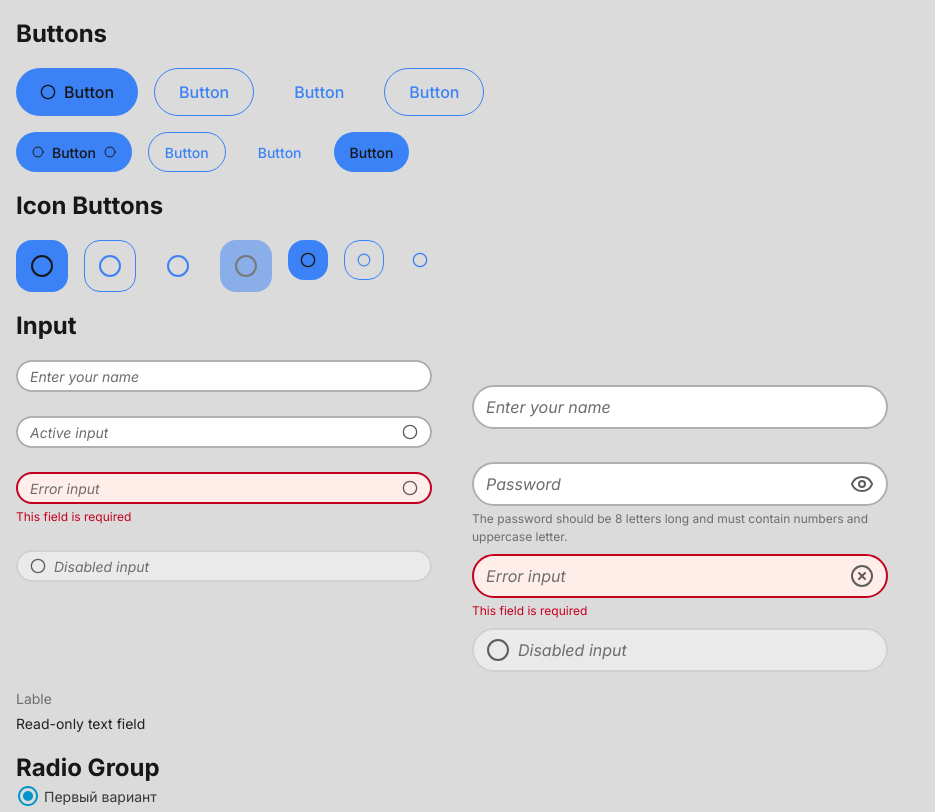
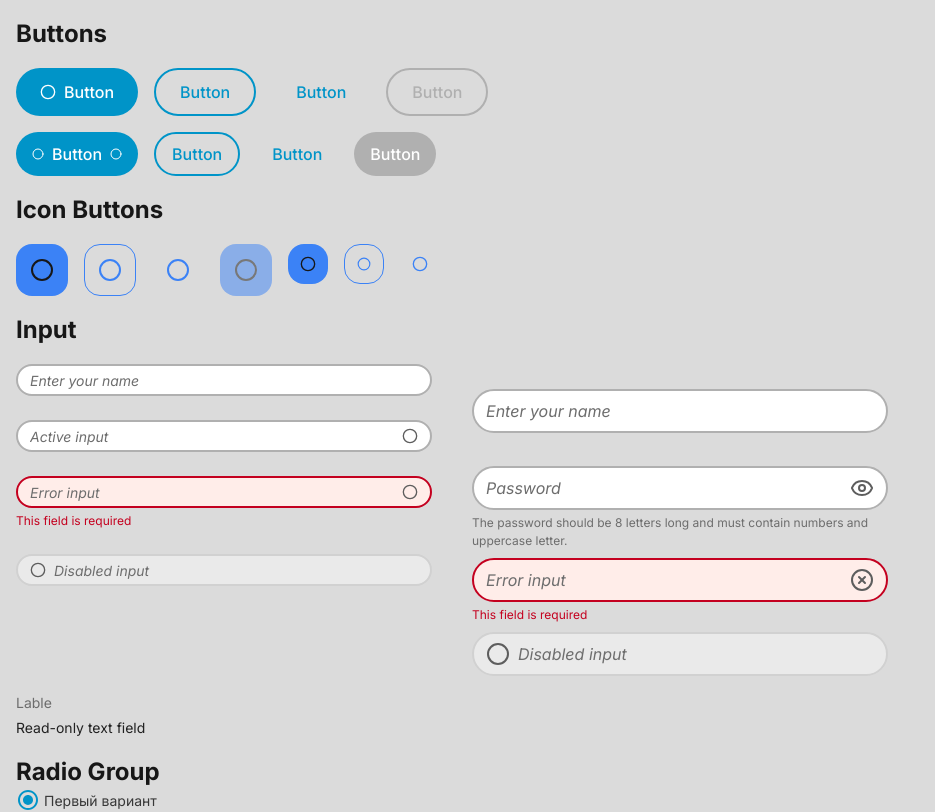
Before and after one commit to alenanish/GraduationThesis, a Next.js app: page / in a window 1280 px wide. Shown: the top 812 px of the page, without its empty margins (0-935 px from the left). Built offline with nearby package versions, Linux system fonts and the light colour scheme.

Commit message:
Add prime/base colors and L size

```diff
--- a/app/components/ui/button.tsx
+++ b/app/components/ui/button.tsx
@@ -1,7 +1,7 @@
 import React, { ButtonHTMLAttributes, MouseEvent, ReactNode } from "react";
 
 type ButtonType = "primary" | "secondary" | "tertiary";
-type ButtonSize = "sm" | "md" | "lg";
+type ButtonSize = "s" | "m" | "l";
 
 type ButtonState = "enabled" | "pressed" | "hover" | "disabled";
 
@@ -9,6 +9,7 @@ interface ButtonProps extends ButtonHTMLAttributes<HTMLButtonElement> {
   type?: ButtonType;
   size?: ButtonSize;
   state?: ButtonState;
+  color?: "prime" | "base";
   icon?: ReactNode;
   iconPosition?: "left" | "right";
   children?: ReactNode;
@@ -18,8 +19,9 @@ interface ButtonProps extends ButtonHTMLAttributes<HTMLButtonElement> {
 
 const Button: React.FC<ButtonProps> = ({
   type = "primary",
-  size = "md",
+  size = "m",
   state = "enabled",
+  color = 'prime',
   icon,
   iconPosition = "left",
   children,
@@ -28,50 +30,79 @@ const Button: React.FC<ButtonProps> = ({
   className = "",
   ...rest
 }) => {
-  const baseStyles =
-    "font-medium flex flex-row items-center gap-2  rounded-[32px] ";
+  const baseStyles = "font-medium flex flex-row items-center justify-center gap-2  rounded-[32px] ";
 
   const typeStyles = () => {
     switch (type) {
       case "primary":
-        return `bg-blue-500
-          text-white-0
-          hover:bg-blue-600
-          focus:bg-blue-700
-          disabled:bg-white-200
-          disabled:hover:bg-blue-300`;
+        if (color === 'prime') {
+          return `bg-prime-500
+            text-base-0
+            hover:bg-prime-600
+            focus:bg-prime-700
+            disabled:bg-base-200`;
+          } else {
+            return `bg-base-500
+            text-base-0
+            hover:bg-base-700
+            focus:bg-base-900
+            disabled:bg-base-200`;
+          }
       case "secondary":
-        return `text-blue-500
-          border
-          border-blue-500
-          hover:bg-blue-50
-          focus:border-blue-700
-          focus:text-blue-700
-          disabled:border-white-200
-          disabled:text-white-200
-          disabled:hover:bg-white-100`;
+        if (color === 'prime') {
+          return `text-prime-500
+            border-2
+            border-prime-500
+            hover:text-prime-600
+            hover:border-prime-600
+            focus:border-prime-700
+            focus:text-prime-700
+            disabled:border-base-200
+            disabled:text-base-200 `;
+          } else {
+            return `text-base-500
+            border-2
+            border-base-500
+            hover:text-base-800
+            hover:border-base-800
+            focus:border-base-900
+            focus:text-base-900
+            disabled:border-base-200
+            disabled:text-base-200 `;
+          }
       case "tertiary":
-        return `text-blue-500
-          hover:text-blue-600
-          focus:bg-blue-50
-          focus:text-blue-700
-          disabled:text-white-200
-          disabled:hover:text-blue-300`;
+        if (color === 'prime') {
+        return `text-prime-500
+          hover:text-prime-600
+          hover:bg-prime-50
+          focus:bg-prime-100
+          focus:text-prime-700
+          disabled:text-base-200`;
+        } else {
+          return `text-base-700
+          hover:text-base-800
+          hover:bg-base-50
+          focus:bg-base-100
+          focus:text-base-900
+          disabled:text-base-200`;
+        }
       default:
-        return `bg-blue-500
-          text-white
-          hover:bg-blue-600
-          disabled:bg-blue-300
-          disabled:hover:bg-blue-300`;
+        return `bg-prime-500
+          text-base-0
+          hover:bg-prime-600
+          focus:bg-prime-700
+          disabled:bg-base-200`;
     }
   };
 
   const sizeStyles = () => {
     switch (size) {
-      case "sm":
+      case "s":
         return "h-10 text-body-s px-4 py-2 ";
-      case "md":
+      case "m":
         return "h-[48px] text-body-m px-6 py-1 ";
+      case "l":
+        return "h-[70px] text-h4 px-6 py-1 ";
       default:
         return "px-4 py-2 text-body-m ";
     }
@@ -80,14 +111,6 @@ const Button: React.FC<ButtonProps> = ({
   const stateStyles = () => {
     if (disabled) {
       return "cursor-not-allowed";
-    }
-    switch (state) {
-      case "pressed":
-        return "transform scale-95";
-      case "hover":
-        return "";
-      default:
-        return "";
     }
   };
 
```
